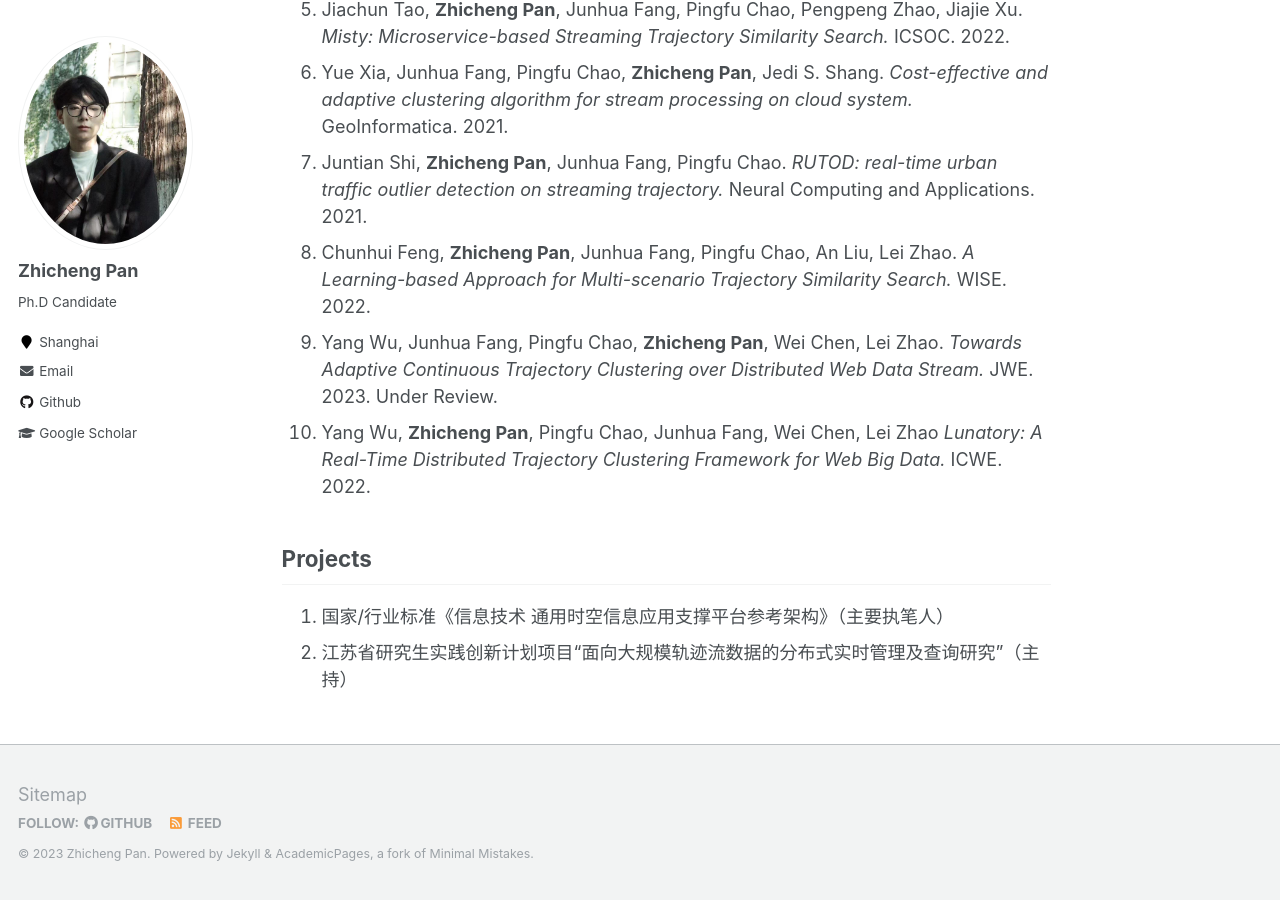
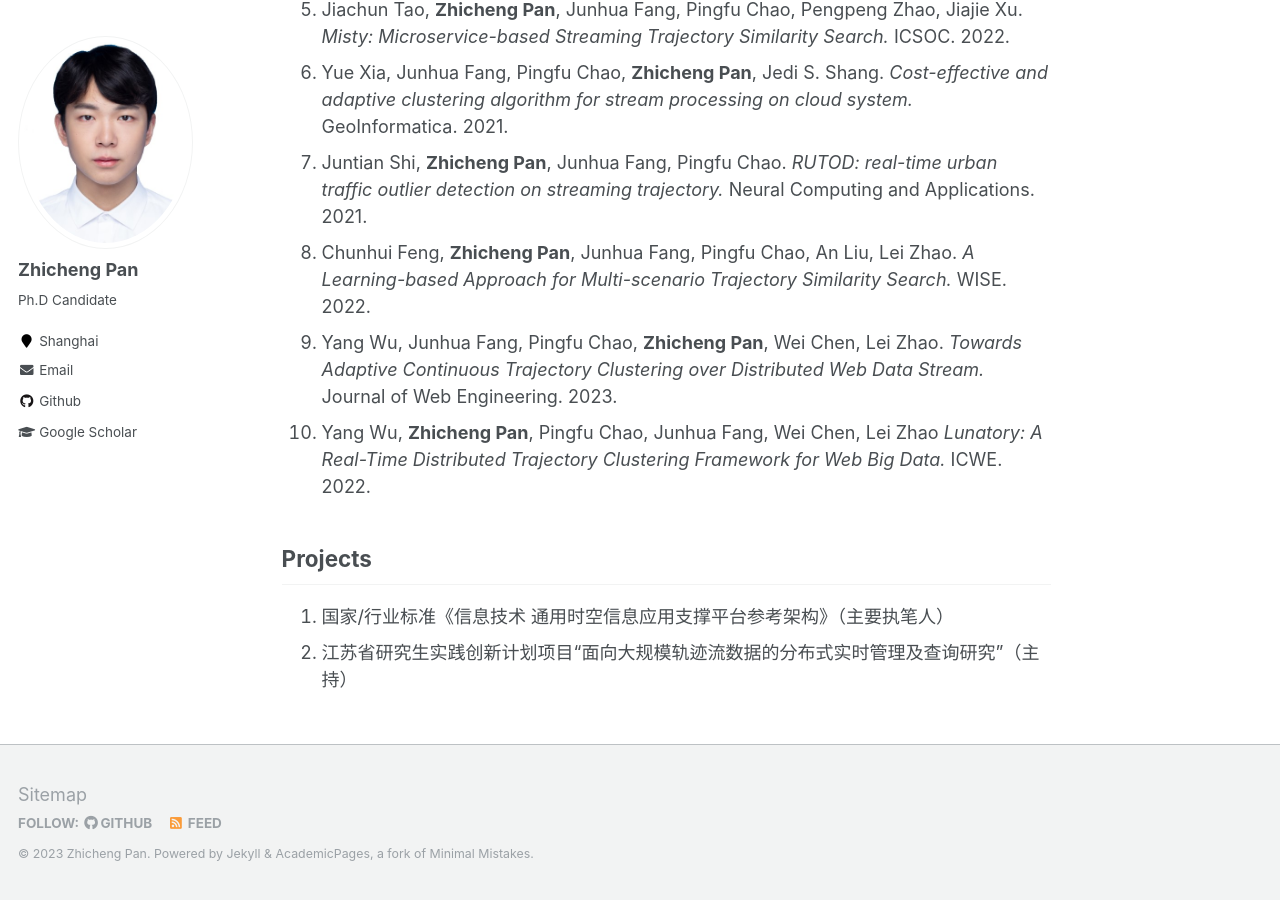
Before and after one commit to lroethan/lroethan.github.io, a Jekyll site: the page built from _pages/about.md, in a window 1280 px wide and 900 px high, scrolled down 746 px. Built offline with Jekyll 4.4.1, drawn with Linux system fonts in a browser that asks for light colours.

Commit message:
new published paper

```diff
--- a/_pages/about.md
+++ b/_pages/about.md
@@ -20,7 +20,7 @@ Publications
 6. Yue Xia, Junhua Fang, Pingfu Chao, **Zhicheng Pan**, Jedi S. Shang. *Cost-effective and adaptive clustering algorithm for stream processing on cloud system.* GeoInformatica. 2021.
 7. Juntian Shi, **Zhicheng Pan**, Junhua Fang, Pingfu Chao. *RUTOD: real-time urban traffic outlier detection on streaming trajectory.* Neural Computing and Applications. 2021.
 8. Chunhui Feng, **Zhicheng Pan**, Junhua Fang, Pingfu Chao, An Liu, Lei Zhao. *A Learning-based Approach for Multi-scenario Trajectory Similarity Search.* WISE. 2022.
-9. Yang Wu, Junhua Fang, Pingfu Chao, **Zhicheng Pan**, Wei Chen, Lei Zhao. *Towards Adaptive Continuous Trajectory Clustering over Distributed Web Data Stream.* JWE. 2023. Under Review.
+9. Yang Wu, Junhua Fang, Pingfu Chao, **Zhicheng Pan**, Wei Chen, Lei Zhao. *Towards Adaptive Continuous Trajectory Clustering over Distributed Web Data Stream.* Journal of Web Engineering. 2023.
 10. Yang Wu, **Zhicheng Pan**, Pingfu Chao, Junhua Fang, Wei Chen, Lei Zhao *Lunatory: A Real-Time Distributed Trajectory Clustering Framework for Web Big Data.* ICWE. 2022.
 
 Projects
```
Also changed, not shown: images/profile-1.png (deleted), images/profile-2.png (deleted), images/profile.png, 1 other file.
